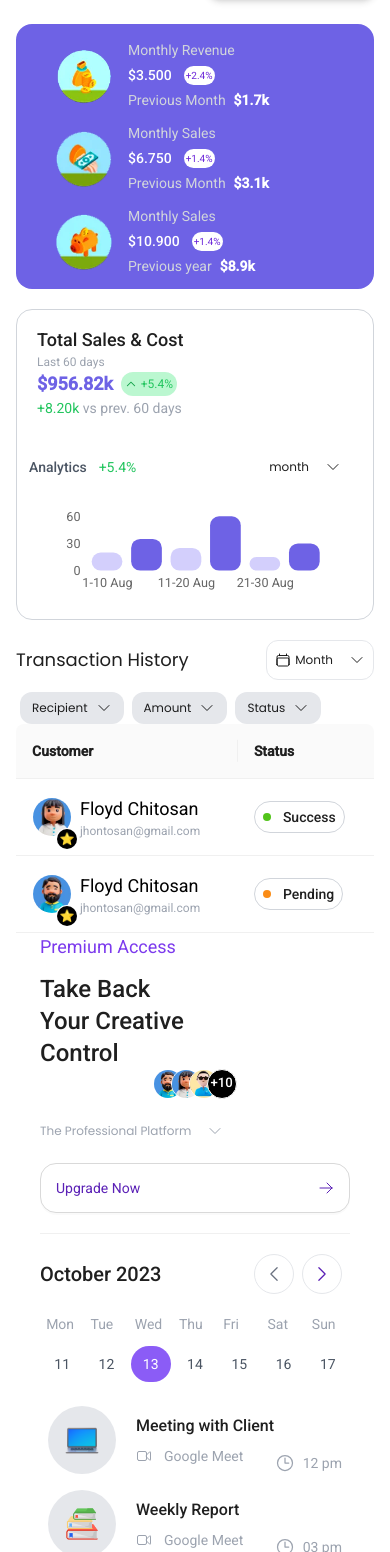
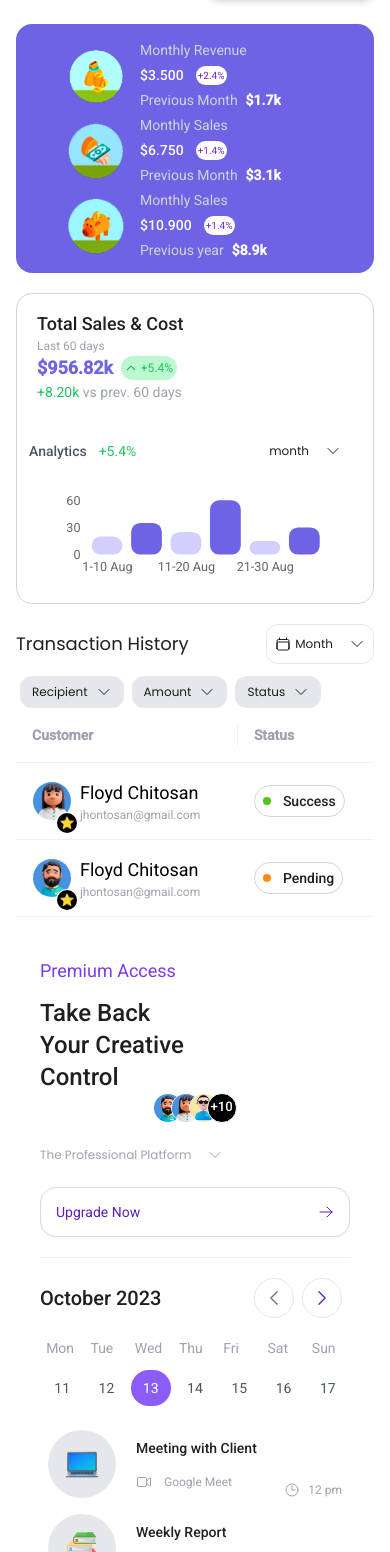
Before and after one commit to shamil-t/crm-admin-dashbaord-react, a React (Vite) app: page / in a window 390 px wide. Shown: the part 136-1688 px from the top of the page. Built offline with nearby package versions, Linux system fonts and the light colour scheme.

Commit message:
firebase & responsiveness fix

```diff
--- a/index.html
+++ b/index.html
@@ -2,9 +2,9 @@
 <html lang="en">
 <head>
 	<meta charset="UTF-8"/>
-	<link href="/vite.svg" rel="icon" type="image/svg+xml"/>
+	<link href="./src/assets/icon.png" rel="icon" type="image/svg+xml"/>
 	<meta content="width=device-width, initial-scale=1.0" name="viewport"/>
-	<title>RaftLabs</title>
+	<title>Omio</title>
 </head>
 <body>
 <div id="root"></div>
--- /dev/null
+++ b/src/components/MainContent/CalenderEventItem.tsx
@@ -0,0 +1,28 @@
+import {ClockIcon, VideoCameraIcon} from "@heroicons/react/24/outline";
+
+interface CalenderEventPropType {
+    icon: string,
+    title: string,
+    location: string,
+    time: string
+}
+
+export function CalenderEventItem(props: { event: CalenderEventPropType }) {
+    return <div className="flex flex-row justify-start h-full w-full p-2">
+        <div className="bg-gray-200 rounded-full h-fit p-4">
+            <img src={props.event.icon} alt="icon" className="h-9"/>
+        </div>
+        <div className="flex flex-col flex-1 justify-between ms-5 py-2">
+            <span className="text-sm md:text-base font-[500]">{props.event.title}</span>
+            <span className="text-xs md:text-sm text-gray-400 flex flex-row items-center">
+                <VideoCameraIcon className="h-4 text-gray-400 pe-3"/>
+                {props.event.location}
+            </span>
+        </div>
+        <div className="flex flex-col justify-end items-end">
+            <span className="text-xs md:text-sm text-gray-400 flex flex-row">
+            <ClockIcon className="h-4 me-2"/>{props.event.time}
+            </span>
+        </div>
+    </div>;
+}
--- a/src/components/MainContent/MainContentLayout.tsx
+++ b/src/components/MainContent/MainContentLayout.tsx
@@ -2,14 +2,7 @@ import {Avatar, Button, Col, ConfigProvider, Divider, Dropdown, MenuProps, Row}
 
 
 import {ChevronUpIcon} from "@heroicons/react/24/solid";
-import {
-    ArrowRightIcon,
-    ChevronDownIcon,
-    ChevronLeftIcon,
-    ChevronRightIcon,
-    ClockIcon,
-    VideoCameraIcon
-} from "@heroicons/react/24/outline";
+import {ArrowRightIcon, ChevronDownIcon, ChevronLeftIcon, ChevronRightIcon} from "@heroicons/react/24/outline";
 import {DropDownComponent, DropDownComponentGrey} from "./DropDownComponent.tsx";
 import {RevenueCardItem} from "./RevenueCardItem.tsx";
 import {TransactionHistoryTable} from "./TransactionHistoryTable.tsx";
@@ -20,6 +13,8 @@ import {RevenueCardItemData} from "../../dummy-data/revenue-card.tsx";
 import laptop from '../../assets/laptop.png'
 import book from '../../assets/book.png'
 import books from '../../assets/books.png'
+import {CalenderEventItem} from "./CalenderEventItem.tsx";
+
 
 export const MainContentLayout = () => {
     const items: MenuProps['items'] = [
@@ -66,11 +61,11 @@ export const MainContentLayout = () => {
                 {/**/}
                 <div className="bg-white w-full h-[100%] flex flex-col justify-start items-center">
                     <div
-                        className="revenue-card bg-[#6e62e5] py-3 md:py-6 md:p-3 min-h-[150px] my-auto rounded-2xl w-full
+                        className="revenue-card bg-[#6e62e5] px-3 py-3 md:py-4 md:p-3 min-h-[150px] my-auto rounded-2xl w-full
                          flex justify-between items-center">
-                        <Row align="middle" className="w-full" justify="space-between" gutter={[8, 8]}>
+                        <Row align="middle" className="w-full" justify="space-between">
                             {RevenueCardItemData.map((item, i) => (
-                                <Col flex={1} key={i}>
+                                <Col key={i}>
                                     <RevenueCardItem data={item}/>
                                 </Col>
                             ))}
@@ -156,7 +151,7 @@ export const MainContentLayout = () => {
                     </div>
                 </div>
             </div>
-            <div className="w-full md:w-4/12 xl:ps-8 overflow-hidden px-6 xl:px-10">
+            <div className="w-full md:w-4/12 xl:ps-8 overflow-hidden px-6 xl:px-10 mt-10 md:mt-0">
                 <div className="bg-white w-full h-full">
                     <div className="text-lg pb-3 text-violet-600">Premium Access</div>
                     <div
@@ -228,21 +223,7 @@ export const MainContentLayout = () => {
                             </div>
                             <div className="flex flex-col mt-4">
                                 {calendarData.events.map((e, i) => <div key={i}>
-                                    <div className="flex flex-row justify-start h-full w-full p-2">
-                                        <div className="bg-gray-200 rounded-full p-4">
-                                            <img src={e.icon} alt="icon" className="h-9"/>
-                                        </div>
-                                        <div className="flex flex-col flex-1 justify-between ms-5 py-2">
-                                            <span className="text-base font-[500]">{e.title}</span>
-                                            <span className="text-sm text-gray-400 flex flex-row items-center">
-                                              <VideoCameraIcon className="h-4 text-gray-400 pe-3"/> {e.location}</span>
-                                        </div>
-                                        <div className="flex flex-col justify-end items-end">
-                                            <span className="text-gray-400 flex flex-row">
-                                                <ClockIcon className="h-5 me-2"/>{e.time}
-                                            </span>
-                                        </div>
-                                    </div>
+                                    <CalenderEventItem event={e}/>
                                 </div>)}
                             </div>
                         </div>
--- a/src/components/MainContent/RevenueCardItem.tsx
+++ b/src/components/MainContent/RevenueCardItem.tsx
@@ -11,8 +11,8 @@ interface RevenueCardItemProps {
 
 export function RevenueCardItem({data}: RevenueCardItemProps) {
     return <div
-        className="revenue-comp md:mx-3 mt-1 md:mt-0 flex flex-row w-full mx-auto md:justify-center items-center overflow-hidden">
-        <img src={data.icon} alt="" className="h-14 md:h-20 ms-10 md:ms-0 me-1 md:me-3 relative"/>
+        className="revenue-comp md:mx-1 mt-1 md:mt-0 flex flex-row w-full mx-auto md:justify-center items-center overflow-hidden md:pe-5">
+        <img src={data.icon} alt="" className="h-14 md:h-20 ms-10 md:ms-0 me-1 md:me-2 relative"/>
         <div className="flex flex-col ms-3">
             <div className="title text-md md:text-lg text-gray-300">{data.titleText}</div>
 
--- a/src/index.css
+++ b/src/index.css
@@ -12,3 +12,13 @@
     width: 8px !important;
     height: 8px !important;
 }
+
+.ant-table-thead tr {
+    background-color: white !important;
+}
+
+.ant-table-thead .ant-table-cell {
+    font-weight: 400;
+    color: #9ca3af !important;
+    background: white !important;
+}
```
